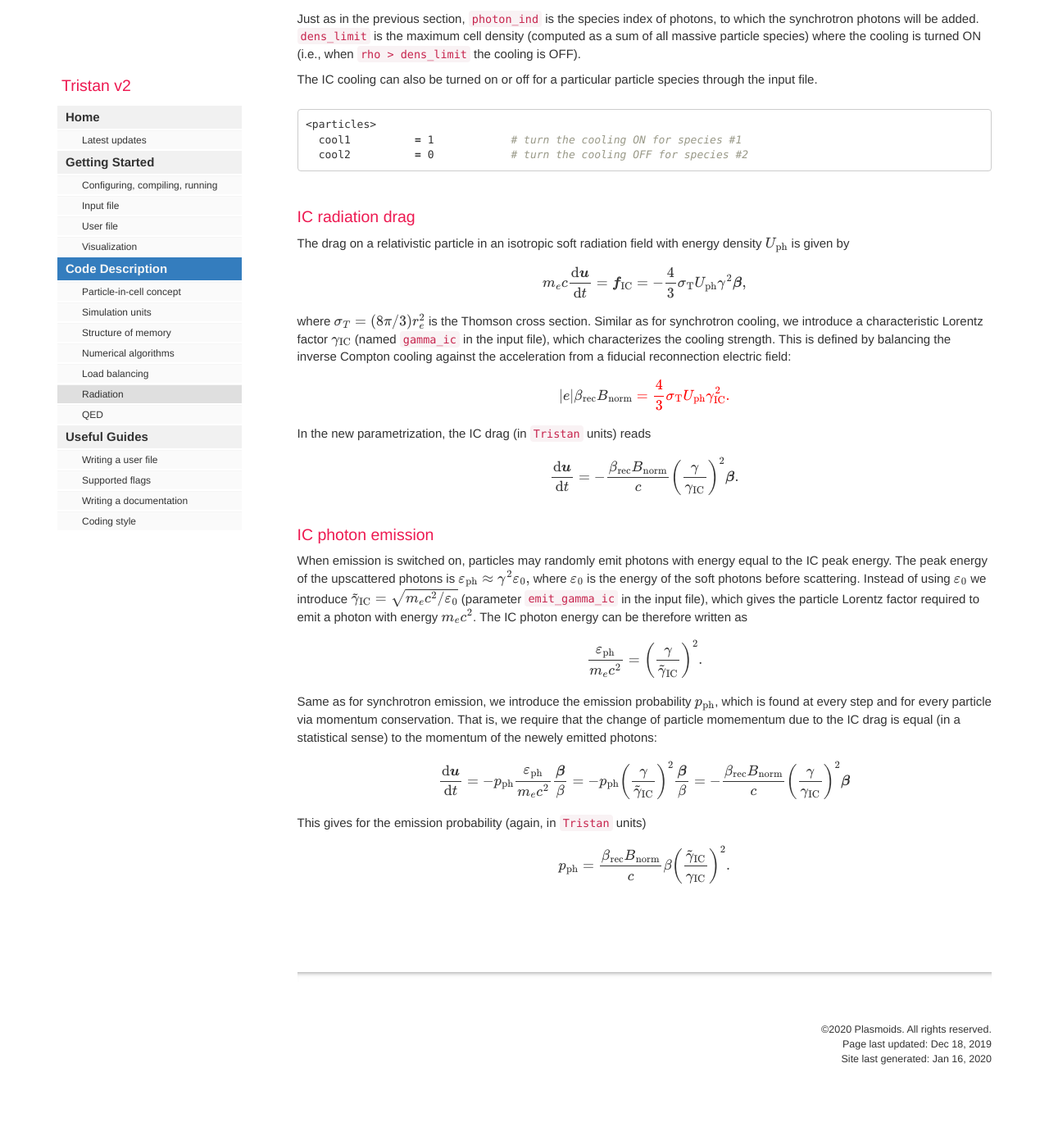
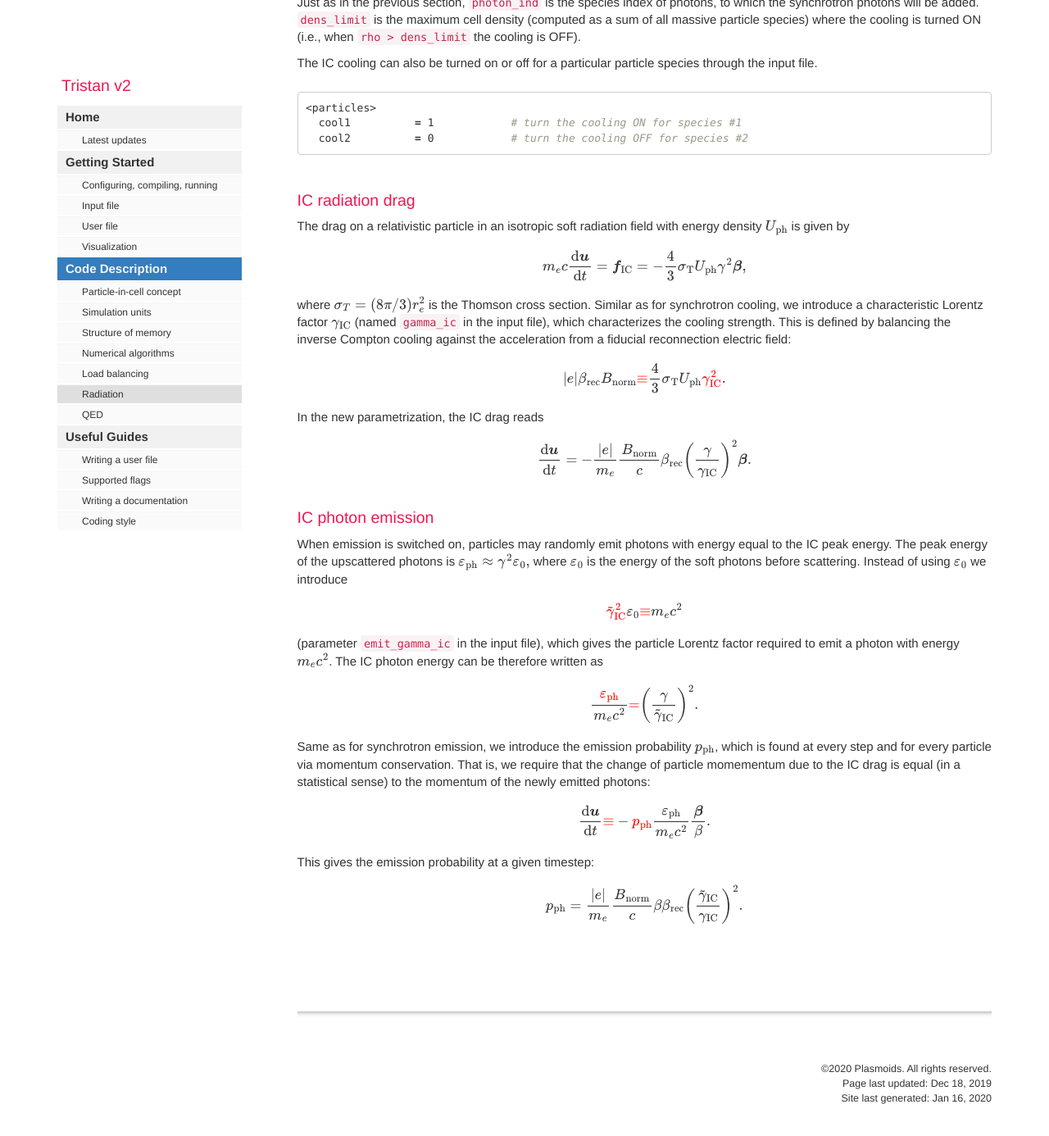
Before and after one commit to ntoles/tristan-wiki, a Jekyll site: the page built from pages/tristanv2/pic/tristanv2-radiation.md, in a window 1280 px wide and 1400 px high, scrolled down 2930 px. Shown: the top 1386 px of the window at 82% size. Built offline with Jekyll 4.4.1, drawn with Linux system fonts in a browser that asks for light colours; comment, search, counter and statistics services are not loaded; before the commit the page ends 4282 px from its top, so only the background shows below that; some of the changed text lies outside the part shown.

Commit message:
bugs fixed

```diff
--- a/pages/tristanv2/pic/tristanv2-radiation.md
+++ b/pages/tristanv2/pic/tristanv2-radiation.md
@@ -54,13 +54,13 @@ $$</div>
 It is useful to parametrize this relation with the parameter, $\gamma_{\rm syn}$ (read as `gamma_syn` in the input). The physical meaning of this parameter is the following: a particle with $\gamma=\gamma_{\rm syn}$ in the magnetic field of $B=B_{\rm norm}$ experiences a radiation reaction force, equal to the acceleration by an electric field $E=\beta_{\rm rec} B_{\rm norm}$ ($\beta_{\rm rec}$ is some fiducial magnetic energy extraction rate):
 
 <div>$$
-e\beta_{\rm rec}B_{\rm norm} c ~{\color{red}\equiv}~ \frac{2}{3}r_e^2 c B_{\rm norm}^2 {\color{red}\gamma^2_{\rm syn}}.
+|e|\beta_{\rm rec}B_{\rm norm} c ~{\color{red}\equiv}~ \frac{2}{3}r_e^2 c B_{\rm norm}^2 {\color{red}\gamma^2_{\rm syn}}.
 $$</div>
 
 This dimensionless parameter basically upscales the classical electron radius and defines the synchrotron cooling rate. We can thus rewrite the particle equation of motion under the radiation drag as the following
 
 <div>$$
-\frac{\mathrm{d}\boldsymbol{u}}{\mathrm{d}t} = \left(\frac{e}{m_e}\right) \frac{B_{\rm norm}}{c}
+\frac{\mathrm{d}\boldsymbol{u}}{\mathrm{d}t} = \frac{|e|}{m_e} \frac{B_{\rm norm}}{c}
   \frac{\beta_{\rm rec}}{\gamma_{\rm syn}^2}\left[\boldsymbol{\kappa}_R-\gamma^2\chi_R^2\boldsymbol{\beta}\right].
 $$</div>
 
@@ -70,10 +70,10 @@ $$</div>
 
 Now we might also want to know what the radiated photon spectrum looks like. For that we need a way to take the radiated energy subtracted by the radiation reaction force and deposit it to photons (either real photon particles or just into spectrum).
 
-We will assume that at each moment in time particle can only radiate a photon with the corresponding synchrotron peak energy. For that we need another dimensionless parameter, $\tilde{\gamma}_{\rm syn}$ (think of `\tilde` as of photon `:)`), which determines the Lorentz-factor of a particle that in the magnetic field $B = B_{\rm norm}$ has a synchrotron peak equal to the particle rest mass energy, $m_e c^2$:
+We will assume that at each moment in time particle can only radiate a photon with the corresponding synchrotron peak energy. For that we need another dimensionless parameter, $\tilde{\gamma}\_{\rm syn}$ (think of `\tilde` as of photon `:)`), which determines the Lorentz-factor of a particle that in the magnetic field $B = B_{\rm norm}$ has a synchrotron peak equal to the particle rest mass energy, $m_e c^2$:
 
 <div>$$
-\frac{3}{2}\frac{\hbar e B_{\rm norm} {\color{red}\tilde{\gamma}_{\rm syn}^2}}{m_e c}
+\frac{3}{2}\frac{\hbar |e| B_{\rm norm} {\color{red}\tilde{\gamma}_{\rm syn}^2}}{m_e c}
   ~{\color{red} \equiv}~ m_e c^2.
 $$</div>
 
@@ -147,18 +147,23 @@ The IC cooling can also be turned on or off for a particular particle species th
 
 The drag on a relativistic particle in an isotropic soft radiation field with energy density $U_{\rm ph}$ is
 given by
+
 <div>$$
 m_e c \frac{\mathrm{d}\boldsymbol{u}}{\mathrm{d}t} =
   \boldsymbol{f}_{\rm IC} = -\frac{4}{3}\sigma_{\rm T}U_{\rm ph}\gamma^2\boldsymbol{\beta},
 $$</div>
+
 where $\sigma_T = (8\pi/3) r_e^2$ is the Thomson cross section. Similar as for synchrotron cooling, we introduce a characteristic Lorentz factor $\gamma_{\rm IC}$ (named `gamma_ic` in the input file), which characterizes the cooling
 strength. This is defined by balancing the inverse Compton cooling against the acceleration from a fiducial reconnection electric field:
+
 <div>$$
-|e|\beta_{\rm rec}B_{\rm norm}\color{red} = \frac{4}{3}\sigma_{\rm T}U_{\rm ph}\gamma_{\rm IC}^2.
+|e|\beta_{\rm rec}B_{\rm norm}{\color{red}\equiv} \frac{4}{3}\sigma_{\rm T}U_{\rm ph}{\color{red}\gamma_{\rm IC}^2}.
 $$</div>
-In the new parametrization, the IC drag (in `Tristan` units) reads
+
+In the new parametrization, the IC drag reads
+
 <div>$$
-\frac{\mathrm{d}\boldsymbol{u}}{\mathrm{d}t} = - \frac{\beta_{\rm rec}B_{\rm norm}}{c}\left(\frac{\gamma}{\gamma_{\rm IC}}\right)^2\boldsymbol{\beta}.
+\frac{\mathrm{d}\boldsymbol{u}}{\mathrm{d}t} = -\frac{|e|}{m_e} \frac{B_{\rm norm}}{c}\beta_{\rm rec}\left(\frac{\gamma}{\gamma_{\rm IC}}\right)^2\boldsymbol{\beta}.
 $$</div>
 
 ### IC photon emission
@@ -167,23 +172,30 @@ When emission is switched on, particles may randomly emit photons with energy eq
 IC peak energy. The peak energy of the upscattered photons is
 $\varepsilon_{\rm ph}\approx \gamma^2\varepsilon_{0},$ where
 $\varepsilon_{0}$ is the energy of the soft photons before scattering. Instead of using $\varepsilon_0$
-we introduce $\tilde{\gamma}_{\rm IC} = \sqrt{m_ec^2/\varepsilon_0}$ (parameter `emit_gamma_ic` in
+we introduce
+
+<div>$$
+{\color{red}\tilde{\gamma}_{\rm IC}^2} \varepsilon_0 {\color{red}\equiv }  m_e c^2
+$$</div>
+
+(parameter `emit_gamma_ic` in
 the input file), which gives the particle Lorentz
 factor required to emit a photon with energy $m_ec^2$. The IC photon energy can be
 therefore written as
+
 <div>$$
-\frac{\varepsilon_{\rm ph}}{m_ec^2} = \left(\frac{\gamma}{\tilde{\gamma}_{\rm IC}}\right)^2.
+\frac{\color{red}\varepsilon_{\rm ph}}{m_ec^2} {\color{red}=} \left(\frac{\gamma}{\tilde{\gamma}_{\rm IC}}\right)^2.
 $$</div>
 
 Same as for synchrotron emission, we introduce the emission probability $p_{\rm ph}$,
-which is found at every step and for every particle via momentum conservation. That is, we require that the change of
-particle momementum due to the IC drag is equal (in a statistical sense) to the momentum of the newely
-emitted photons:
+which is found at every step and for every particle via momentum conservation. That is, we require that the change of particle momementum due to the IC drag is equal (in a statistical sense) to the momentum of the newly emitted photons:
+
 <div>$$
-\frac{\mathrm{d} \boldsymbol{u}}{\mathrm{d} t} = -p_{\rm ph} \frac{\varepsilon_{\rm ph}}{m_e c^2}\frac{\boldsymbol{\beta}}{\beta} = -p_{\rm ph}\left(\frac{\gamma}{\tilde{\gamma}_{\rm IC}}\right)^2\frac{\boldsymbol{\beta}}{\beta} =
--\frac{\beta_{\rm rec}B_{\rm norm}}{c}\left(\frac{\gamma}{\gamma_{\rm IC}}\right)^2\boldsymbol{\beta}
+\frac{\mathrm{d} \boldsymbol{u}}{\mathrm{d} t} {\color{red}\equiv} - {\color{red}p_{\rm ph}} \frac{\varepsilon_{\rm ph}}{m_e c^2}\frac{\boldsymbol{\beta}}{\beta}.
 $$</div>
-This gives for the emission probability (again, in `Tristan` units)
+
+This gives the emission probability at a given timestep:
+
 <div>$$
-p_{\rm ph} = \frac{\beta_{\rm rec}B_{\rm norm}}{c}\beta \left(\frac{\tilde{\gamma}_{\rm IC}}{\gamma_{\rm IC}}\right)^2.
+p_{\rm ph} = \frac{|e|}{m_e}\frac{B_{\rm norm}}{c}\beta \beta_{\rm rec} \left(\frac{\tilde{\gamma}_{\rm IC}}{\gamma_{\rm IC}}\right)^2.
 $$</div>
```
Also changed, not shown: 1 other file.
